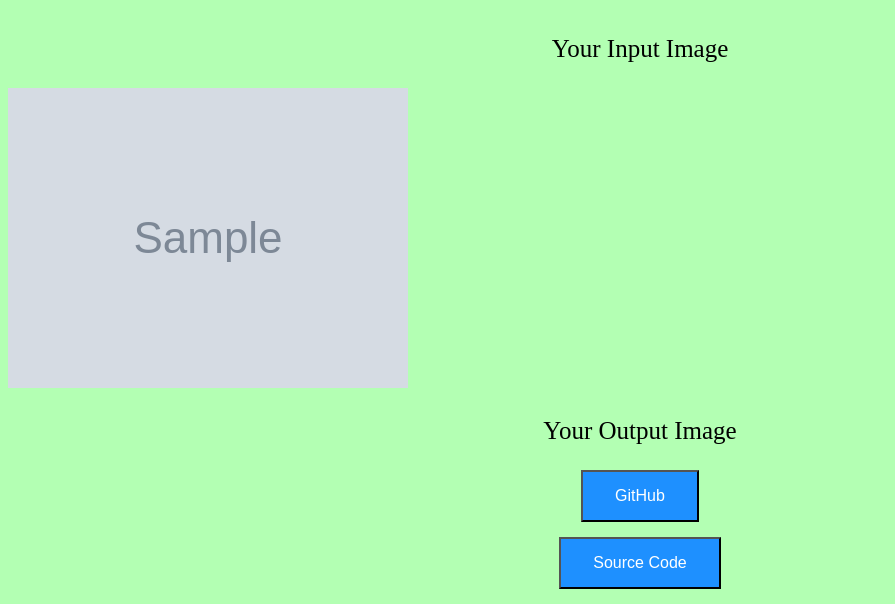
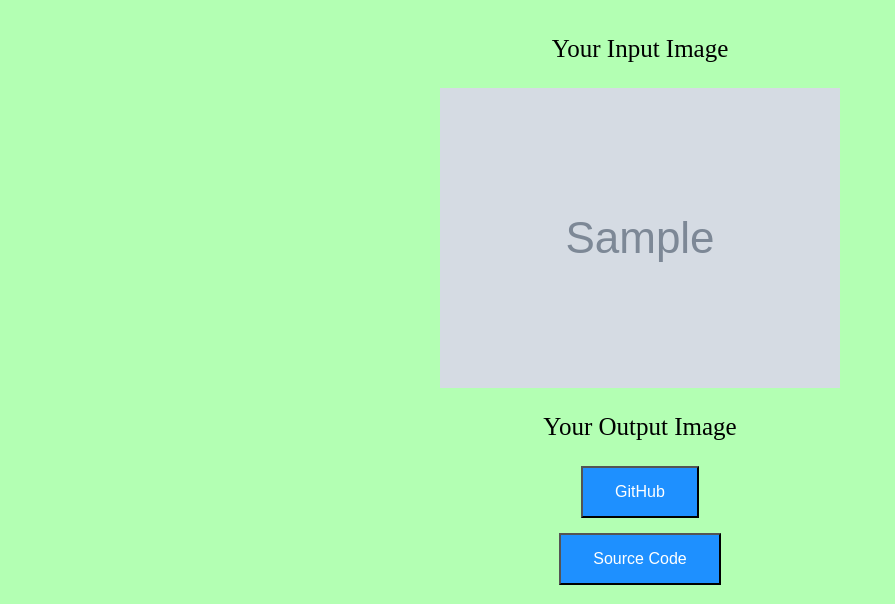
Before and after one commit to prateeksawhney97/Flask-Application-for-Goa-Monuments-Prediction, a Flask app: template templates/success.html in a window 1280 px wide. Shown: the part 225-829 px from the top of the page, without its empty margins (0-895 px from the left). Run offline with Flask 2, Linux system fonts and the light colour scheme; the template is opened without the code that fills it: most values are stand-ins (such as "Sample title", 1, 10 or a date in 2020); grey boxes marked "Sample" are stand-in pictures.

Commit message:
image centered

```diff
--- a/templates/success.html
+++ b/templates/success.html
@@ -2,6 +2,13 @@
 <html>
 <head>
 	<title>success</title>
+	<style>
+		.center {
+  			display: block;
+  			margin-left: auto;
+  			margin-right: auto;
+		}
+	</style>
 </head>
 <body style="background-color:#b3ffb3;">
 	<header>
@@ -16,7 +23,7 @@
 	<div>
 		<div>
 			<p style="font-size:25px; text-align: center;">Your Input Image</p>
-			<img src="{{ img }}">
+			<img class="center" src="{{ img }}">
 		</div>
 		<div>
 			<p style="font-size:25px; text-align: center;">Your Output Image</p>
```
